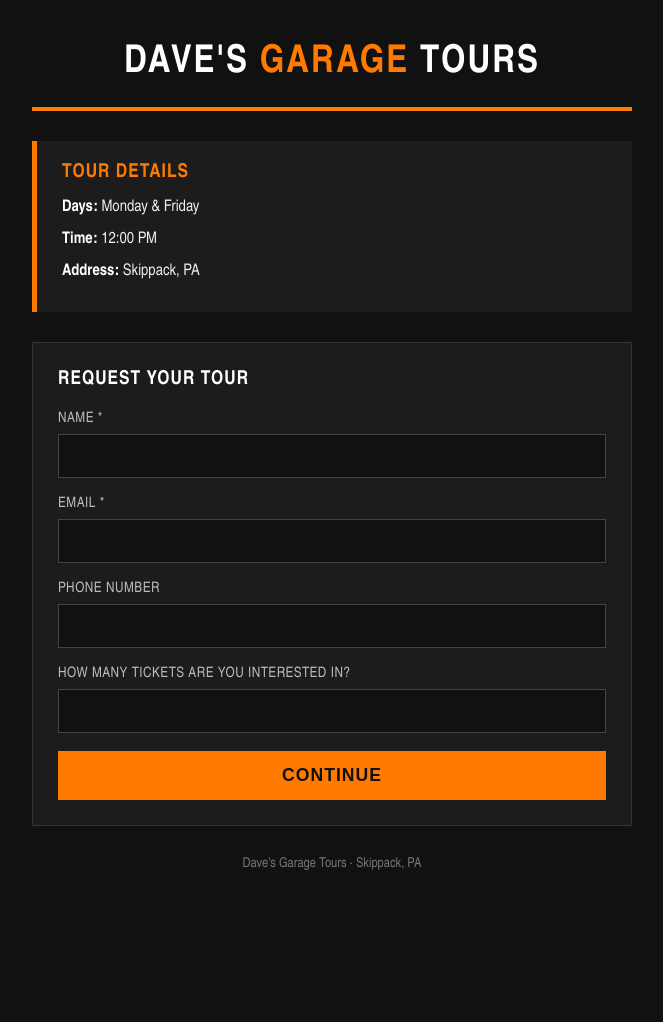
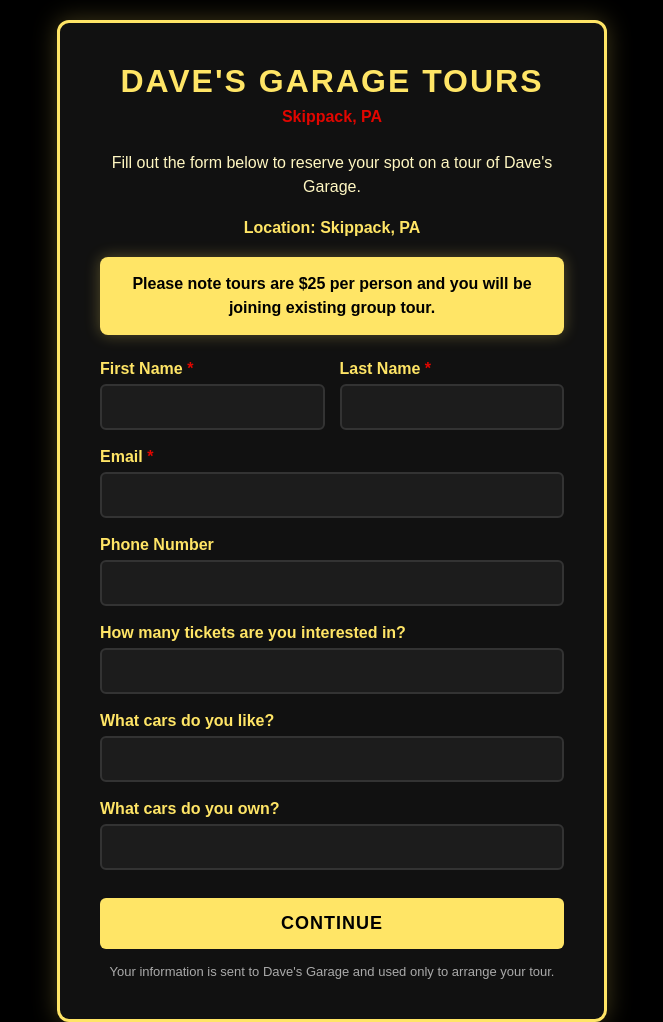
Before and after one commit to FastFolder/Tours.github.io, a plain HTML site: page index.html in a window 1280 px wide. Shown: the top 1022 px of the page, without its empty margins (308-971 px from the left). Before the commit the page ends 913 px from the top, so only its background shows below. Drawn offline with Linux system fonts and the light colour scheme.

Commit message:
Add files via upload

```diff
--- a/index.html
+++ b/index.html
@@ -3,196 +3,329 @@
 <head>
   <meta charset="UTF-8">
   <meta name="viewport" content="width=device-width, initial-scale=1.0">
-  <title>Book a Tour | Dave's Garage Tours, Skippack PA</title>
+  <title>Dave's Garage Tours | Skippack, PA</title>
   <style>
     * { box-sizing: border-box; margin: 0; padding: 0; }
 
     body {
-      font-family: "Arial Narrow", Arial, sans-serif;
-      background: #111;
-      color: #eee;
+      font-family: Arial, Helvetica, sans-serif;
+      background: #000;
+      color: #ffe566;
       min-height: 100vh;
       display: flex;
-      flex-direction: column;
+      justify-content: center;
       align-items: center;
-      padding: 40px 20px;
+      padding: 20px;
     }
 
-    header {
-      text-align: center;
-      border-bottom: 4px solid #ff7a00;
-      padding-bottom: 20px;
-      margin-bottom: 30px;
+    .container {
+      background: #111;
+      border: 3px solid #ffe566;
+      border-radius: 12px;
+      padding: 40px;
+      max-width: 550px;
       width: 100%;
-      max-width: 600px;
+      box-shadow: 0 0 25px rgba(255, 229, 102, 0.25);
     }
 
-    header h1 {
-      font-size: 2.4rem;
+    h1 {
+      text-align: center;
+      color: #ffe566;
+      font-size: 2em;
       text-transform: uppercase;
       letter-spacing: 2px;
-      color: #fff;
+      margin-bottom: 8px;
     }
 
-    header h1 span { color: #ff7a00; }
-
-    .details {
-      width: 100%;
-      max-width: 600px;
-      background: #1c1c1c;
-      border-left: 5px solid #ff7a00;
-      padding: 20px 25px;
-      margin-bottom: 30px;
+    .subtitle {
+      text-align: center;
+      color: #e10600;
+      font-weight: bold;
+      margin-bottom: 25px;
     }
 
-    .details h2 {
-      font-size: 1.2rem;
-      text-transform: uppercase;
-      color: #ff7a00;
-      margin-bottom: 12px;
-      letter-spacing: 1px;
+    .info {
+      text-align: center;
+      margin-bottom: 20px;
+      line-height: 1.5;
+      color: #fff7c2;
     }
 
-    .details p {
-      margin-bottom: 8px;
-      line-height: 1.5;
+    .address {
+      text-align: center;
+      margin-bottom: 20px;
+      color: #ffe566;
+      font-weight: bold;
     }
 
-    .details strong { color: #fff; }
-
-    form {
-      width: 100%;
-      max-width: 600px;
-      background: #1c1c1c;
-      padding: 25px;
-      border: 1px solid #333;
+    /* Yellow box for the price note */
+    .price-note {
+      background: #ffe566;
+      color: #000;
+      border-radius: 8px;
+      padding: 15px 18px;
+      margin-bottom: 25px;
+      text-align: center;
+      line-height: 1.5;
+      font-weight: bold;
+      box-shadow: 0 0 15px rgba(255, 229, 102, 0.3);
     }
 
-    form h2 {
-      font-size: 1.2rem;
-      text-transform: uppercase;
-      color: #fff;
-      margin-bottom: 20px;
-      letter-spacing: 1px;
+    .row {
+      display: flex;
+      gap: 15px;
+    }
+
+    .row .field {
+      flex: 1;
+    }
+
+    .field {
+      margin-bottom: 18px;
     }
 
     label {
       display: block;
-      font-size: 0.9rem;
-      text-transform: uppercase;
-      color: #bbb;
       margin-bottom: 6px;
-      letter-spacing: 0.5px;
+      font-weight: bold;
+      color: #ffe566;
+    }
+
+    .required::after {
+      content: " *";
+      color: #e10600;
     }
 
     input {
       width: 100%;
       padding: 12px;
-      margin-bottom: 18px;
-      background: #111;
-      border: 1px solid #444;
-      color: #fff;
-      font-size: 1rem;
+      border: 2px solid #333;
+      border-radius: 6px;
+      background: #1c1c1c;
+      color: #fff7c2;
+      font-size: 16px;
     }
 
     input:focus {
       outline: none;
-      border-color: #ff7a00;
+      border-color: #ffe566;
+      box-shadow: 0 0 8px rgba(255, 229, 102, 0.5);
     }
 
     button {
       width: 100%;
-      padding: 14px;
-      background: #ff7a00;
-      color: #111;
+      padding: 15px;
+      margin-top: 10px;
+      background: #ffe566;
+      color: #000;
       border: none;
-      font-size: 1.1rem;
+      border-radius: 6px;
+      font-size: 18px;
       font-weight: bold;
       text-transform: uppercase;
+      cursor: pointer;
       letter-spacing: 1px;
-      cursor: pointer;
+      transition: background 0.2s;
     }
 
-    button:hover { background: #ff9833; }
+    button:hover {
+      background: #e10600;
+      color: #fff;
+    }
 
-    footer {
-      margin-top: 30px;
-      font-size: 0.85rem;
-      color: #777;
+    button:disabled {
+      opacity: 0.6;
+      cursor: not-allowed;
+    }
+
+    .note {
       text-align: center;
+      font-size: 13px;
+      color: #aaa;
+      margin-top: 15px;
+    }
+
+    /* Message shown after submitting, before redirect */
+    .next-step {
+      display: none;
+      position: fixed;
+      inset: 0;
+      background: rgba(0, 0, 0, 0.92);
+      justify-content: center;
+      align-items: center;
+      padding: 20px;
+      z-index: 10;
+    }
+
+    .next-step.show {
+      display: flex;
+    }
+
+    .next-step-box {
+      background: #111;
+      border: 3px solid #ffe566;
+      border-radius: 12px;
+      padding: 40px;
+      max-width: 500px;
+      text-align: center;
+      box-shadow: 0 0 30px rgba(255, 229, 102, 0.35);
+    }
+
+    .next-step-box h2 {
+      color: #ffe566;
+      font-size: 1.6em;
+      margin-bottom: 15px;
+      text-transform: uppercase;
+    }
+
+    .next-step-box p {
+      color: #fff7c2;
+      line-height: 1.6;
+      font-size: 17px;
+    }
+
+    .next-step-box .highlight {
+      color: #e10600;
+      font-weight: bold;
+    }
+
+    @media (max-width: 500px) {
+      .row { flex-direction: column; gap: 0; }
+      .container { padding: 25px; }
     }
   </style>
 </head>
 <body>
 
-  <header>
-    <h1>Dave's <span>Garage</span> Tours</h1>
-  </header>
+  <div class="container">
+    <h1>Dave's Garage Tours</h1>
+    <p class="subtitle">Skippack, PA</p>
+    <p class="info">Fill out the form below to reserve your spot on a tour of Dave's Garage.</p>
+    <p class="address">Location: Skippack, PA</p>
 
-  <section class="details">
-    <h2>Tour Details</h2>
-    <p><strong>Days:</strong> Monday &amp; Friday</p>
-    <p><strong>Time:</strong> 12:00 PM</p>
-    <p><strong>Address:</strong> Skippack, PA</p>
-  </section>
+    <div class="price-note">
+      Please note tours are $25 per person and you will be joining existing group tour.
+    </div>
 
-  <form id="tourForm">
-    <h2>Request Your Tour</h2>
+    <form id="tourForm">
+      <div class="row">
+        <div class="field">
+          <label for="firstName" class="required">First Name</label>
+          <input type="text" id="firstName" name="first_name" required>
+        </div>
+        <div class="field">
+          <label for="lastName" class="required">Last Name</label>
+          <input type="text" id="lastName" name="last_name" required>
+        </div>
+      </div>
 
-    <label for="name">Name *</label>
-    <input type="text" id="name" required>
+      <div class="field">
+        <label for="email" class="required">Email</label>
+        <input type="email" id="email" name="email" required>
+      </div>
 
-    <label for="email">Email *</label>
-    <input type="email" id="email" required>
+      <div class="field">
+        <label for="phone">Phone Number</label>
+        <input type="tel" id="phone" name="phone">
+      </div>
 
-    <label for="phone">Phone Number</label>
-    <input type="tel" id="phone">
+      <div class="field">
+        <label for="tickets">How many tickets are you interested in?</label>
+        <input type="number" id="tickets" name="tickets" min="1">
+      </div>
 
-    <label for="tickets">How many tickets are you interested in?</label>
-    <input type="text" id="tickets">
+      <div class="field">
+        <label for="carsLike">What cars do you like?</label>
+        <input type="text" id="carsLike" name="cars_like">
+      </div>
 
-    <button type="submit">Continue</button>
-  </form>
+      <div class="field">
+        <label for="carOwn">What cars do you own?</label>
+        <input type="text" id="carOwn" name="car_owned">
+      </div>
 
-  <footer>
-    Dave's Garage Tours &middot; Skippack, PA
-  </footer>
+      <button type="submit" id="submitBtn">Continue</button>
+    </form>
+
+    <p class="note">Your information is sent to Dave's Garage and used only to arrange your tour.</p>
+  </div>
+
+  <!-- Message shown after submitting -->
+  <div class="next-step" id="nextStep">
+    <div class="next-step-box">
+      <h2>Almost Done!</h2>
+      <p>Thanks for signing up. You're on the final step.</p>
+      <p>On the next page, hit the <span class="highlight">Submit</span> button to finish and lock in your spot.</p>
+    </div>
+  </div>
 
   <script>
-    const ACCESS_KEY = "e013644a-e6cb-4ba5-b381-48a2d7e63c1f";
-    const GOOGLE_FORM = "https://docs.google.com/forms/d/e/1FAIpQLSfOYW1_uyZpRccr8vKghY6jqGnZaBHoMhRm6ys4707RNGDUNw/viewform";
+    // Replace with your Web3Forms access key (sends a copy of each submission to your email)
+    const WEB3FORMS_KEY = "e013644a-e6cb-4ba5-b381-48a2d7e63c1f";
 
-    document.getElementById("tourForm").addEventListener("submit", async (e) => {
+    // Your Google Form (the viewform link)
+    const GOOGLE_FORM_BASE = "https://docs.google.com/forms/d/e/1FAIpQLSfOYW1_uyZpRccr8vKghY6jqGnZaBHoMhRm6ys4707RNGDUNw/viewform";
+
+    // Replace each placeholder with the entry ID for that question in your Google Form
+    const ENTRY_IDS = {
+      firstName: "entry.2005620554",
+      lastName:  "entry.LAST_NAME_ID",
+      email:     "entry.1045781291",
+      phone:     "entry.1166974658",
+      tickets:   "entry.689761075",
+      carsLike:  "entry.CARS_LIKE_ID",
+      carOwned:  "entry.CAR_OWNED_ID"
+    };
+
+    document.getElementById("tourForm").addEventListener("submit", async function (e) {
       e.preventDefault();
 
-      const name = document.getElementById("name").value.trim();
-      const email = document.getElementById("email").value.trim();
-      const phone = document.getElementById("phone").value.trim();
-      const tickets = document.getElementById("tickets").value.trim();
+      const btn = document.getElementById("submitBtn");
+      btn.disabled = true;
+      btn.textContent = "Sending...";
 
-      // Email a copy to you (runs in the background)
+      const data = {
+        first_name: document.getElementById("firstName").value.trim(),
+        last_name:  document.getElementById("lastName").value.trim(),
+        email:      document.getElementById("email").value.trim(),
+        phone:      document.getElementById("phone").value.trim(),
+        tickets:    document.getElementById("tickets").value.trim(),
+        cars_like:  document.getElementById("carsLike").value.trim(),
+        car_owned:  document.getElementById("carOwn").value.trim()
+      };
+
+      // 1. Email a copy of the submission to you
       try {
         await fetch("https://api.web3forms.com/submit", {
           method: "POST",
           headers: { "Content-Type": "application/json", "Accept": "application/json" },
           body: JSON.stringify({
-            access_key: ACCESS_KEY,
-            subject: "New Dave's Garage Tour Request",
-            name, email, phone, tickets
+            access_key: WEB3FORMS_KEY,
+            subject: "New Dave's Garage Tour Submission",
+            ...data
           })
         });
       } catch (err) {
-        console.error("Email copy failed", err);
+        console.error("Email copy failed:", err);
       }
 
-      // Send the visitor to the Google Form with answers pre-filled
-      const params = new URLSearchParams({
-        "entry.2005620554": name,
-        "entry.1045781291": email,
-        "entry.1166974658": phone,
-        "entry.689761075": tickets
-      });
-      window.location.href = GOOGLE_FORM + "?" + params.toString();
+      // 2. Build the pre-filled Google Form link
+      const params = new URLSearchParams({ usp: "pp_url" });
+      const fieldMap = {
+        firstName: "first_name", lastName: "last_name", email: "email",
+        phone: "phone", tickets: "tickets", carsLike: "cars_like", carOwned: "car_owned"
+      };
+      for (const [key, entry] of Object.entries(ENTRY_IDS)) {
+        const value = data[fieldMap[key]];
+        if (value) params.append(entry, value);
+      }
+      const redirectUrl = GOOGLE_FORM_BASE + "?" + params.toString();
+
+      // 3. Show the "hit Submit on the next page" message, then redirect
+      document.getElementById("nextStep").classList.add("show");
+      setTimeout(() => {
+        window.location.href = redirectUrl;
+      }, 5000);
     });
   </script>
 
```
